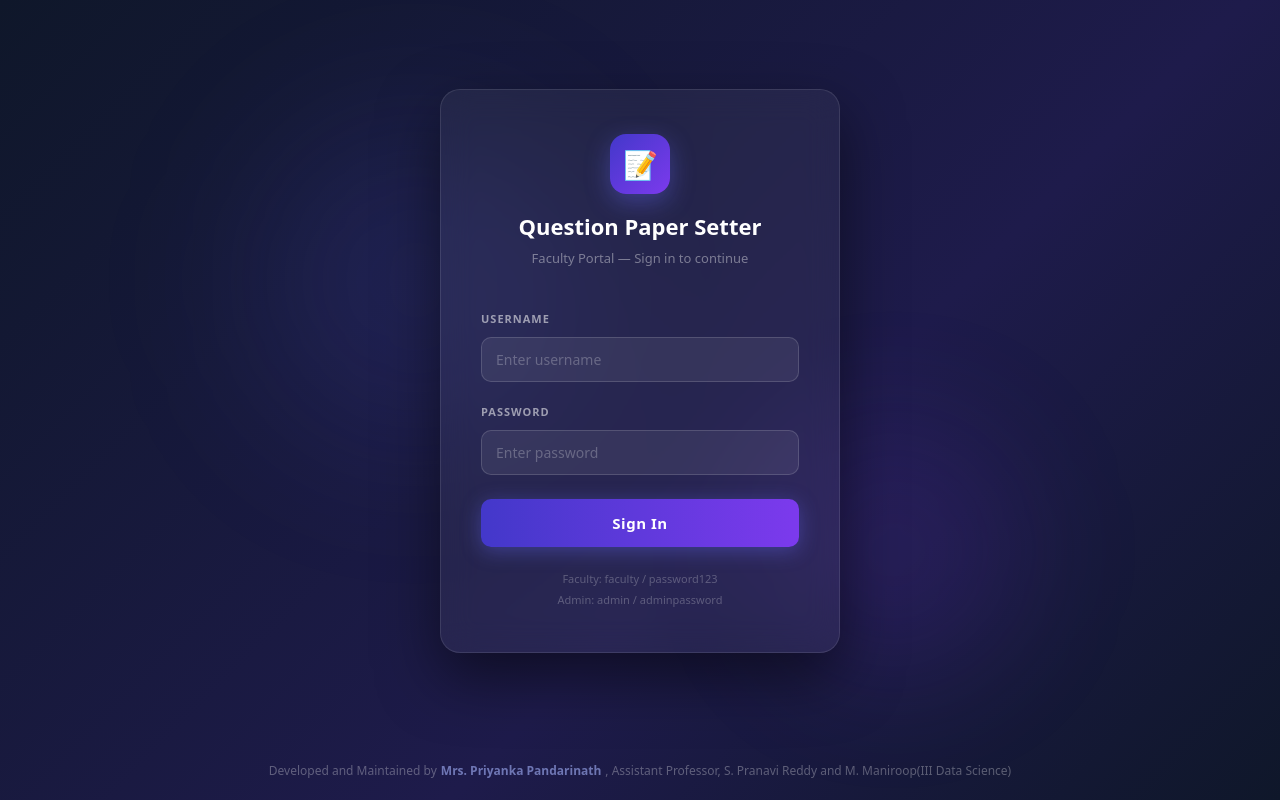
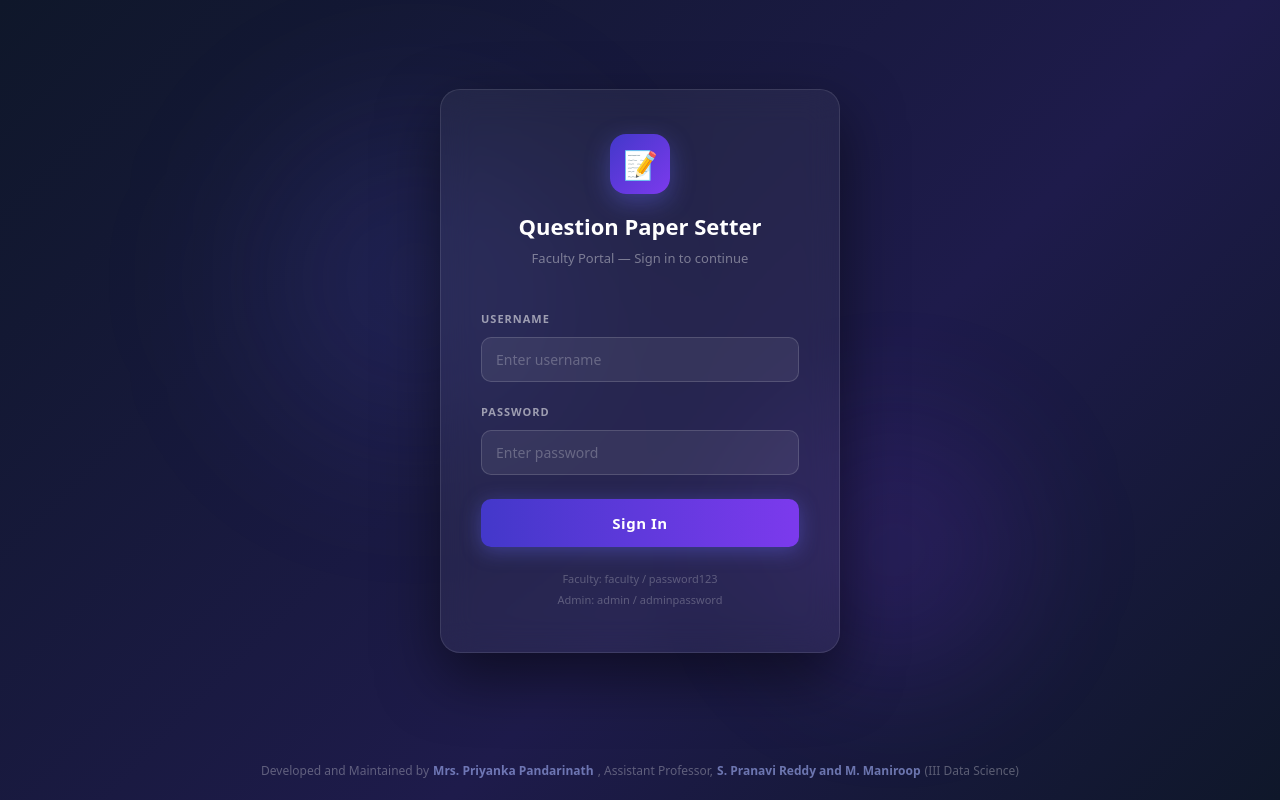
Before and after one commit to Maniroop03/questionpapersetter, a React (Vite) app: page / in a window 1280 px wide. Built offline with nearby package versions, Linux system fonts and the light colour scheme.

Commit message:
Update LoginPage.tsx

```diff
--- a/src/components/LoginPage.tsx
+++ b/src/components/LoginPage.tsx
@@ -193,7 +193,9 @@ const LoginPage: React.FC<LoginPageProps> = ({ onLogin }) => {
             }}>
                 <span>Developed and Maintained by</span>
                 <strong style={{ color: 'rgba(165,180,252,0.6)' }}>Mrs. Priyanka Pandarinath</strong>
-                <span>, Assistant Professor, S. Pranavi Reddy and M. Maniroop(III Data Science)</span>
+                <span>, Assistant Professor, </span>
+                <strong style={{ color: 'rgba(165,180,252,0.6)' }}> S. Pranavi Reddy and M. Maniroop</strong>
+                <span> (III Data Science)</span>
             </div>
         </div>
     );
```
Lines whose indentation alone changed are shown as unchanged.
